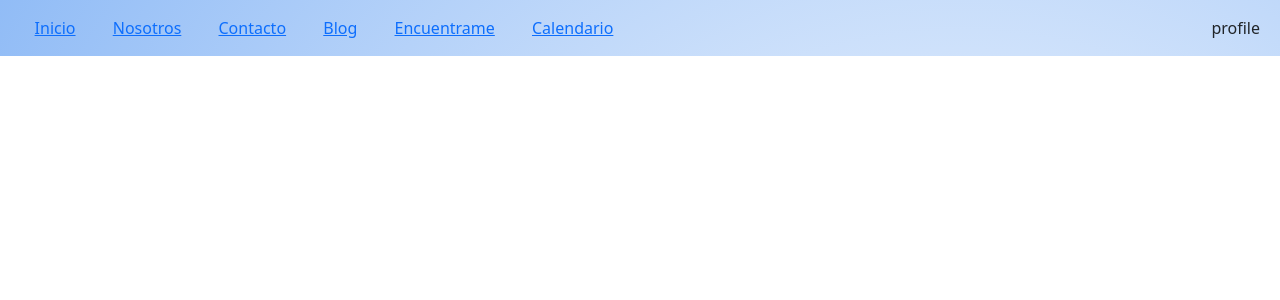
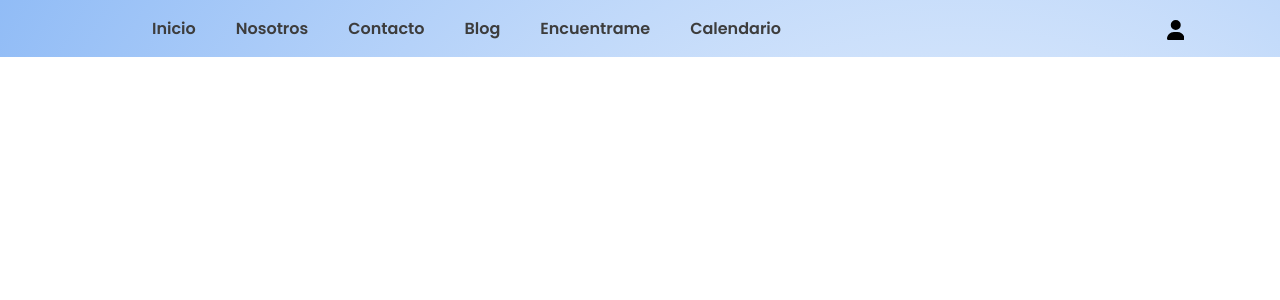
Before and after one commit to melanyscode/SC502-1C2025-grupo1, a PHP site: page /componentes/header.php in a window 1280 px wide. Shown: the top 300 px of the page. Run offline with PHP 8.4, Linux system fonts and the light colour scheme.

Commit message:
cambio minimo
se agregaron los colores en el css, estilos para los a (links) en css y esta en proceso la parte de contacto

```diff
--- a/views/componentes/links.php
+++ /dev/null
@@ -1,3 +0,0 @@
-<?php // todos los links de css y javascript que se utilicen?>
-<link rel="stylesheet" href="../style/bootstrap.css">
-<link rel="stylesheet" href="../style/style.css">
--- a/views/componentes/navbar.php
+++ /dev/null
@@ -1,16 +0,0 @@
-
-<nav class="container-fluid pt-3">
-    <div class="row">
-    <ul class="col d-flex flex-row justify-content-around">
-        <li class="ms-2" ><a href="">Inicio</a></li>
-        <li class="ms-2"><a href="">Nosotros</a></li>
-        <li class="ms-2" ><a href="">Contacto</a></li>
-        <li class="ms-2"><a href="">Blog</a></li>
-        <li class="ms-2"><a href="">Encuentrame</a></li>
-        <li class="ms-2"><a href="">Calendario</a></li>
-    </ul>
-    <div class="col">
-      <p class="text-end me-2">profile</p>
-    </div>
-    </div>
-   </nav>
--- /dev/null
+++ b/views/header.php
@@ -0,0 +1,18 @@
+<!DOCTYPE html>
+<html lang="en">
+<head>
+    <meta charset="UTF-8">
+    <meta name="viewport" content="width=device-width, initial-scale=1.0">
+    <title>Titulo </title>
+    <?php include "links.php";?>
+</head>
+
+<body>
+
+    <div class="header">
+    <?php include_once("navbar.php"); ?>
+
+    </div>
+</body>
+
+</html>
--- a/views/componentes/header.php
+++ b/views/index.php
@@ -3,16 +3,10 @@
 <head>
     <meta charset="UTF-8">
     <meta name="viewport" content="width=device-width, initial-scale=1.0">
-    <title>Titulo </title>
+    <title>Contacto</title>
     <?php include "links.php";?>
 </head>
-
 <body>
-
-    <div class="header">
-    <?php include_once "navbar.php"; ?>
-
-    </div>
+    <?php include_once("navbar.php"); ?>
 </body>
-
 </html>
--- /dev/null
+++ b/views/links.php
@@ -0,0 +1,9 @@
+<?php // todos los links de css y javascript que se utilicen
+?>
+<link rel="stylesheet" href="style/bootstrap.css">
+<link rel="stylesheet" href="style/style.css">
+<link rel="preconnect" href="https://fonts.googleapis.com">
+<link rel="preconnect" href="https://fonts.gstatic.com" crossorigin>
+<link
+    href="https://fonts.googleapis.com/css2?family=Poppins:ital,wght@0,100;0,200;0,300;0,400;0,500;0,600;0,700;0,800;0,900;1,100;1,200;1,300;1,400;1,500;1,600;1,700;1,800;1,900&display=swap"
+    rel="stylesheet">
--- /dev/null
+++ b/views/navbar.php
@@ -0,0 +1,21 @@
+<nav class="navbar m-0 py-3 text-center d-flex align-items-center justify-content-center">
+  <div class="container-fluid mx-sm-5 px-sm-5 d-flex justify-content-center justify-content-lg-between">
+    <div class="links">
+
+      <ul class=" d-flex flex-row justify-content-around mb-0">
+        <li class="ms-2"><a href="index.php" class="txt-black ">Inicio</a></li>
+        <li class="ms-2"><a href="nosotros.php" class="txt-black ">Nosotros</a></li>
+        <li class="ms-2"><a href="contacto.php" class="txt-black ">Contacto</a></li>
+        <li class="ms-2"><a href="blog.php" class="txt-black ">Blog</a></li>
+        <li class="ms-2"><a href="encuentrame.php" class="txt-black ">Encuentrame</a></li>
+        <li class="ms-2"><a href="calendario.php" class="txt-black ">Calendario</a></li>
+      </ul>
+      </div>
+      <div class="">
+        <a href="perfil.php"> <svg xmlns="http://www.w3.org/2000/svg" viewBox="0 0 448 512" height="20px">
+            <path d="M224 256A128 128 0 1 0 224 0a128 128 0 1 0 0 256zm-45.7 48C79.8 304 0 383.8 0 482.3C0 498.7 13.3 512 29.7 512l388.6 0c16.4 0 29.7-13.3 29.7-29.7C448 383.8 368.2 304 269.7 304l-91.4 0z" />
+          </svg></a>
+      </div>
+
+  </div>
+</nav>
--- a/views/style/style.css
+++ b/views/style/style.css
@@ -1,7 +1,54 @@
+/* Generales */
+a, h1, h2, h3, h4, h5, h6, p{
+    font-family: "Poppins", sans-serif;
+}
 li{
     list-style: none;
 }
 
+
 .header{
     background-image: url("../assets/img.png");
 }
+/* colores de fondo */
+.bg-azul-oscuro{
+    background-color: #176B87;
+}
+.bg-celeste{
+    background-color: #EEF5FF;
+}
+
+/* colores de de texto*/
+.txt-black{
+    color: rgb(61, 61, 61) !important;
+}
+.txt-azul-oscuro{
+    color: #176B87;
+}
+.txt-celeste{
+    color: #EEF5FF;
+}
+
+/* nav bar*/
+
+.links a {
+    position: relative;
+    margin: 1rem;
+    text-decoration: none;
+    font-weight: 600;
+    padding: 0px;
+}
+.links a::after{
+    content: "";
+    position: absolute;
+    background-color: #176B87;
+    height: 2px;
+    width: 0px;
+    left: 0px;
+    bottom: -2px;
+    transition: 0.3s;
+
+}
+.links a:hover::after{
+    width: 100%;
+}
```
Also changed, not shown: views/contacto.php (added, +34 -0 lines), views/index.html (deleted).
